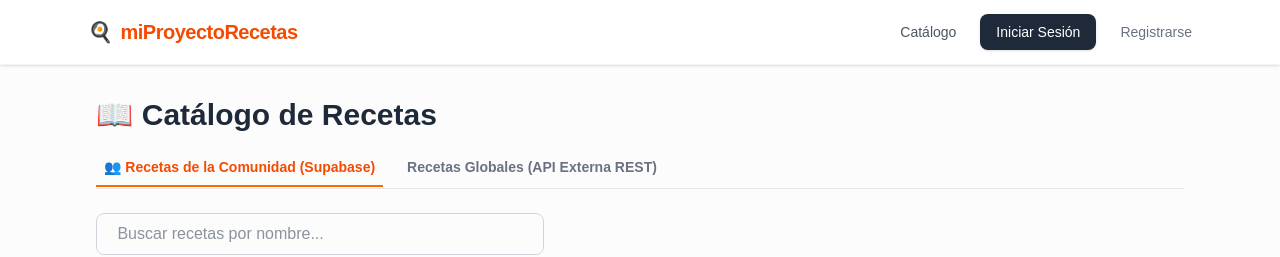
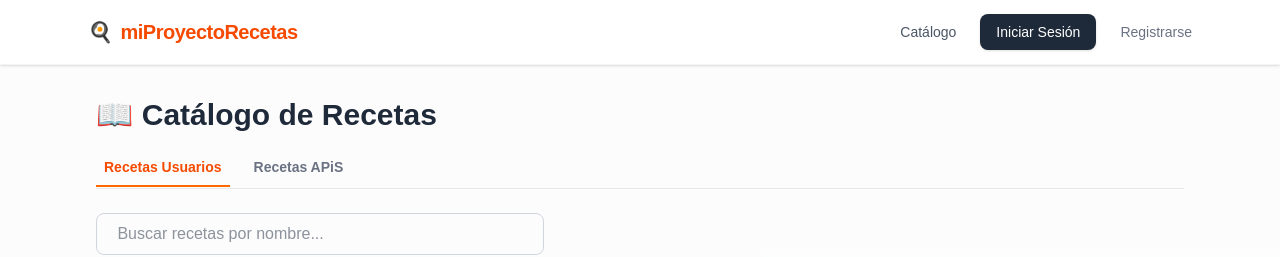
Before and after one commit to guadalupesarey24-sketch/mi-proyecto-recetas, a Next.js app: page /recetas in a window 1280 px wide. Shown: the top 257 px of the page. Built offline with nearby package versions, Linux system fonts and the light colour scheme; no server answers; the database is empty.

Commit message:
recetas supabase

```diff
--- a/app/recetas/page.tsx
+++ b/app/recetas/page.tsx
@@ -89,7 +89,7 @@ export default function RecetasPage() {
             tab === 'comunidad' ? 'border-orange-500 text-orange-600' : 'border-transparent text-gray-500 hover:text-gray-700'
           }`}
         >
-          👥 Recetas de la Comunidad (Supabase)
+           Recetas Usuarios
         </button>
         <button
           onClick={() => setTab('externa')}
@@ -97,7 +97,7 @@ export default function RecetasPage() {
             tab === 'externa' ? 'border-orange-500 text-orange-600' : 'border-transparent text-gray-500 hover:text-gray-700'
           }`}
         >
-           Recetas Globales (API Externa REST)
+           Recetas APiS
         </button>
       </div>
 
```
